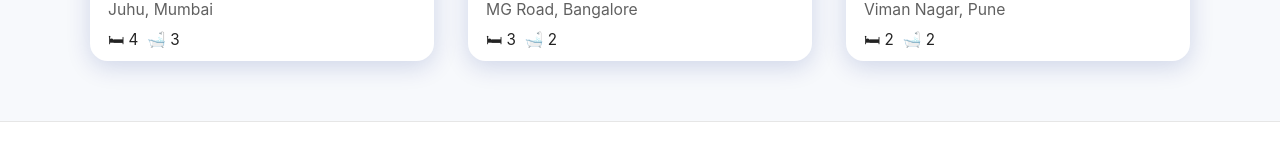
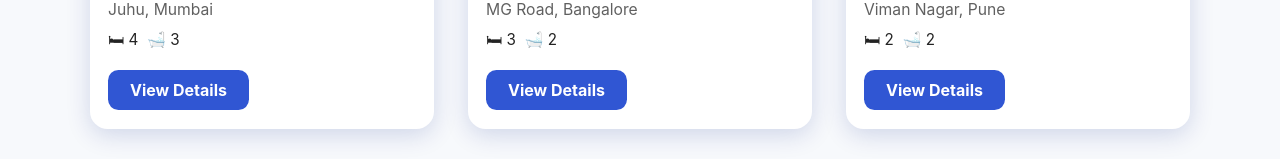
Before and after one commit to t41haa/real-estate-pro, a Next.js app: page / in a window 1280 px wide. Shown: the part 769-928 px from the top of the page. Built offline with nearby package versions, Linux system fonts and the light colour scheme.

Commit message:
Update page.tsx

```diff
--- a/app/page.tsx
+++ b/app/page.tsx
@@ -30,7 +30,6 @@ const featuredListings = [
     baths: 2,
   }
 ];
-
 
 export default function Home() {
   return (
@@ -108,6 +107,16 @@ export default function Home() {
                   <span role="img" aria-label="bed">🛏</span> {listing.beds} &nbsp;
                   <span role="img" aria-label="bath">🛁</span> {listing.baths}
                 </p>
+                <a
+                  href={`/property/${listing.id}`}
+                  style={{
+                    background: "#3056D3", color: "#fff", borderRadius: "0.65rem",
+                    padding: "8px 22px", textDecoration: "none", fontWeight: "bold",
+                    display: "inline-block", margin: "18px 0 10px 0"
+                  }}
+                >
+                  View Details
+                </a>
               </div>
             </div>
           ))}
```
